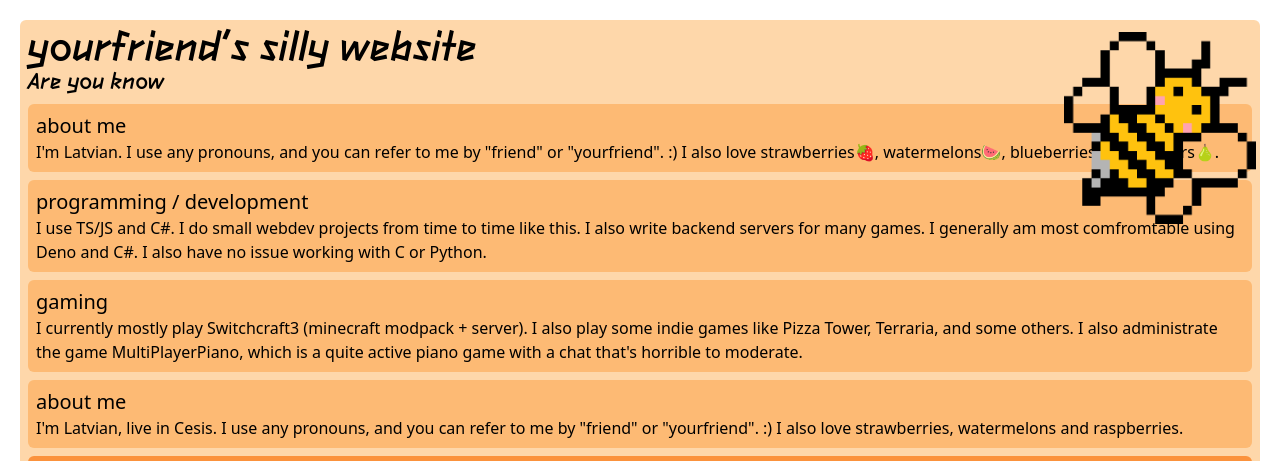
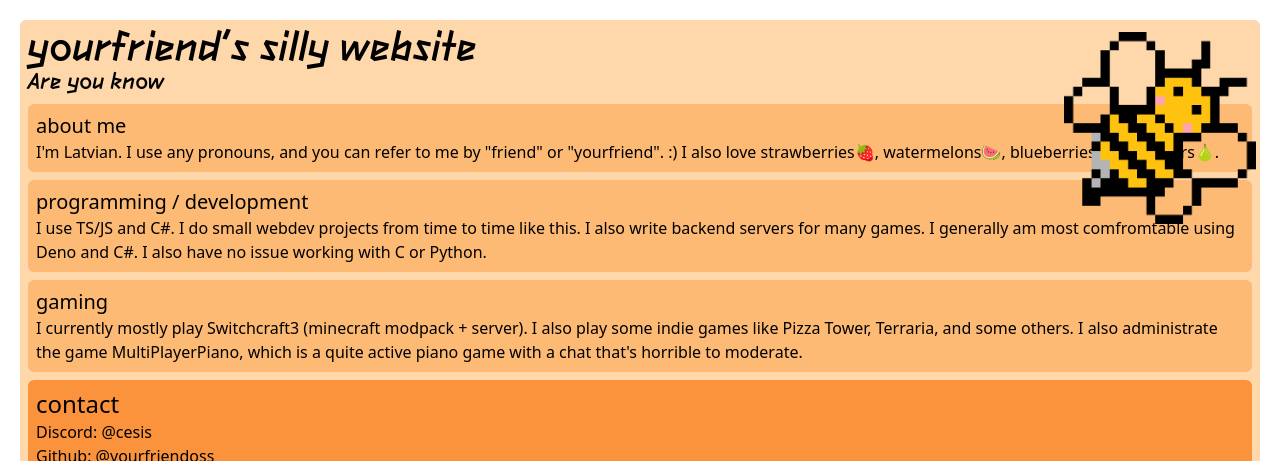
Before and after one commit to fucksophie/website, a plain HTML site: page index.html in a window 1280 px wide. Shown: the top 461 px of the page. Drawn offline with nearby package versions, Linux system fonts and the light colour scheme.

Commit message:
Extremely bad fortune

```diff
--- a/index.html
+++ b/index.html
@@ -63,12 +63,6 @@
                     <h2 class="text-xl">gaming</h2>
                     <p>
                         I currently mostly play <a href="https://sc3.io" class="text-underline">Switchcraft3 (minecraft modpack + server)</a>. I also play some indie games like Pizza Tower, Terraria, and some others. I also administrate the game <a href="https://mppclone.com">MultiPlayerPiano</a>, which is a quite active piano game with a chat that's horrible to moderate.
-                    </p>
-                </div>
-                <div class="bg-orange-300 rounded-md p-2 mt-2">
-                    <h2 class="text-xl">about me</h2>
-                    <p>
-                        I'm Latvian, live in Cesis. I use any pronouns, and you can refer to me by "friend" or "yourfriend". :) I also love strawberries, watermelons and raspberries.
                     </p>
                 </div>
                 <div class="bg-orange-400 rounded-md p-2 mt-2">
```
